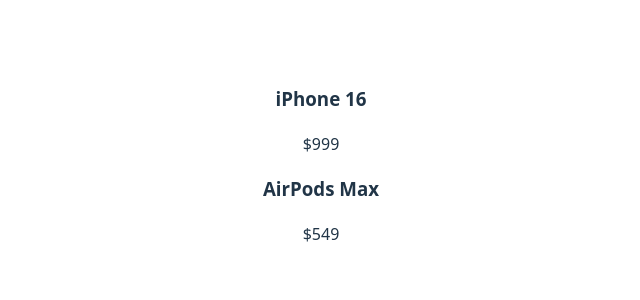
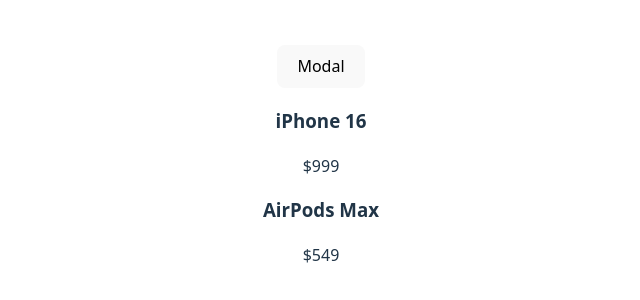
Before and after one commit to Chrislanzas16/react-components, a React (Vite) app: page / in a window 1280 px wide. Shown: the part 236-536 px from the top of the page, without its empty margins (319-959 px from the left). Built offline with nearby package versions, Linux system fonts and the light colour scheme.

Commit message:
Modal jsx practice

```diff
--- a/src/App.jsx
+++ b/src/App.jsx
@@ -4,6 +4,7 @@
 import Tabs from "./components/Tabs";
 import { ToDoList } from "./components/TodoList";
 import { ProductCard } from "./components/ProductCard";
+import { Modal } from "./components/Modal";
 import "./App.css";
 
 function App() {
@@ -14,6 +15,7 @@
 
   return (
     <div>
+      <Modal />
       {products.map((item) => (
         <ProductCard
           key={item.id}
--- /dev/null
+++ b/src/components/Modal.jsx
@@ -0,0 +1,37 @@
+import { useEffect, useState } from "react";
+import { useRef } from "react";
+
+export const Modal = () => {
+  const [isOpen, setIsOpen] = useState(false);
+  const modalRef = useRef()
+
+
+useEffect(()=>{
+ function onClickOutside(e) {
+      if (modalRef.current && !modalRef.current.contains(e.target)) {
+        setIsOpen(false);
+      }
+    }
+    document.addEventListener("mousedown", onClickOutside);
+
+    return () => {
+      document.removeEventListener("mousedown", onClickOutside);
+    };
+},[])
+
+  return (
+    <div ref={modalRef}>
+      <button onClick={() => setIsOpen(!isOpen)}>{!isOpen ? "Modal" : "x"}</button>
+      <div>
+        {isOpen && (
+          <>
+            <h2>Modal</h2>
+            <li>Home</li>
+            <li>Settings</li>
+            <li>Contact</li>
+          </>
+        )}
+      </div>
+    </div>
+  );
+};
```
